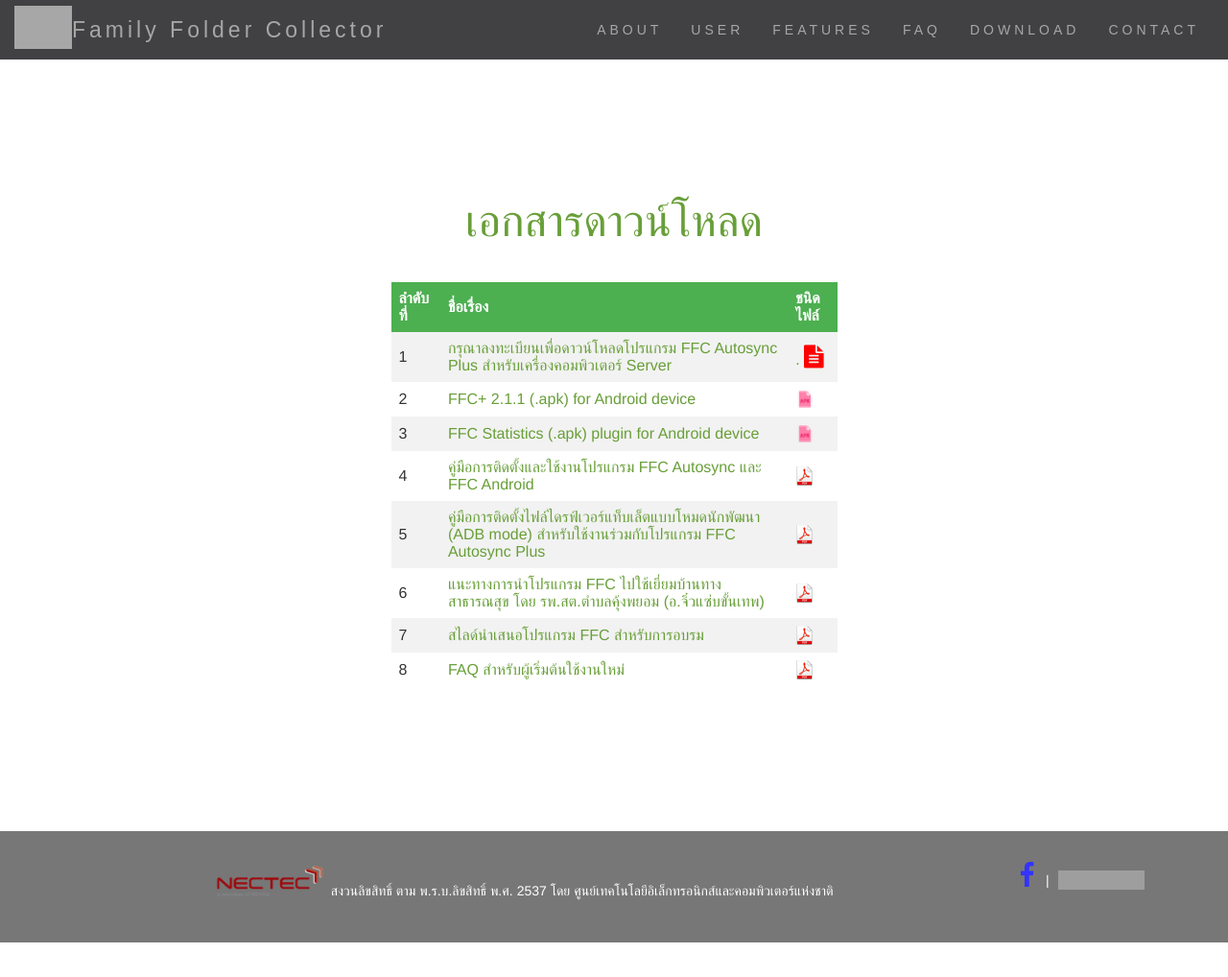
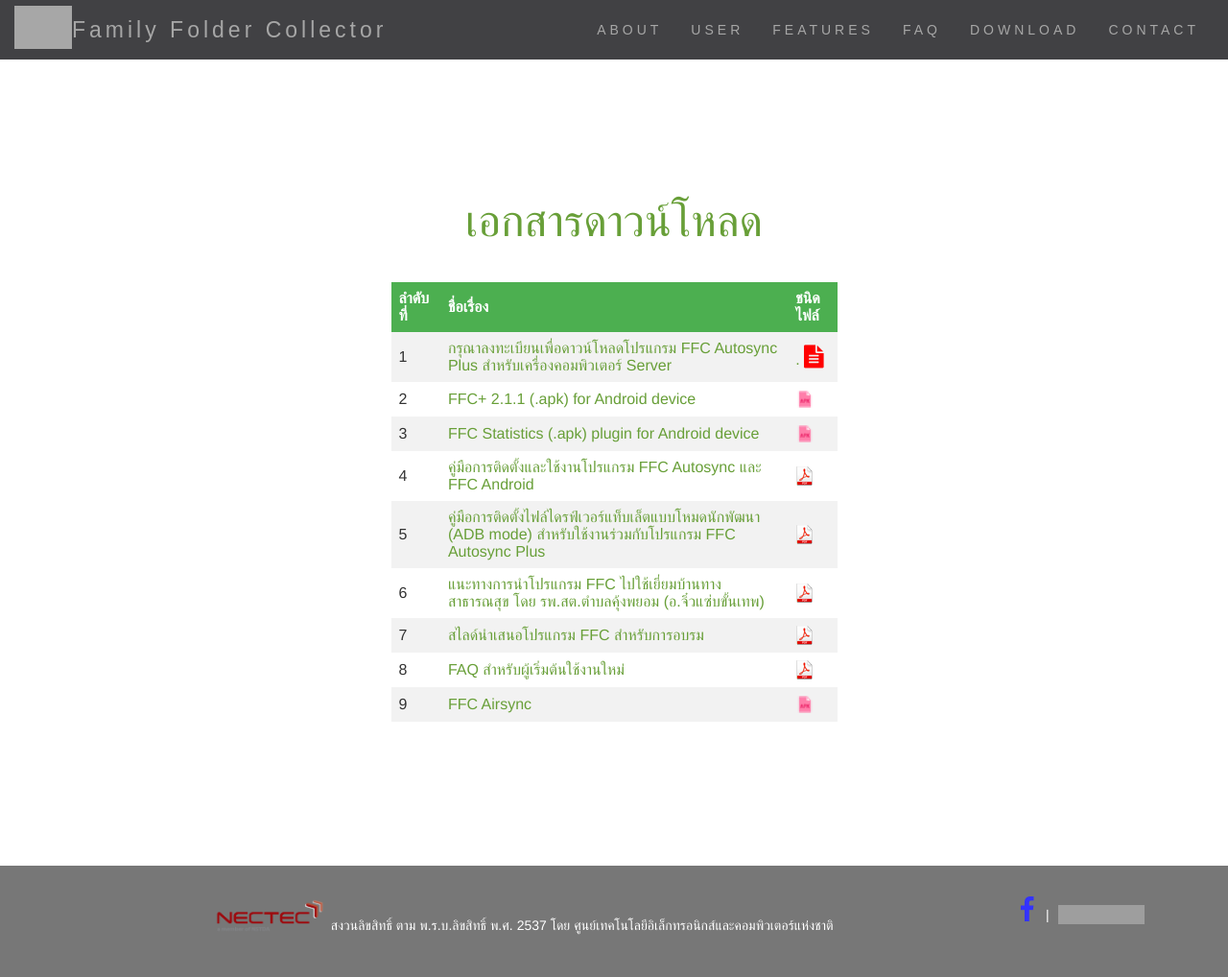
Before and after one commit to tawatchai18/tawatchai18.github.io, a Jekyll site: the page built from download-ffc.html, in a window 1280 px wide and 1018 px high. Shown: the whole window at 96% size. Built offline with Jekyll 4.4.1, drawn with Linux system fonts in a browser that asks for light colours; nearby versions of some CDN libraries; comment, search, counter and statistics services are not loaded; grey boxes are pictures that could not be loaded.

Commit message:
Update download-ffc.html

```diff
--- a/download-ffc.html
+++ b/download-ffc.html
@@ -109,6 +109,15 @@
     </td>
       </tr>
 
+    <tr>
+    <td>9</td>
+    <td>
+      <a href="https://github.com/ffc-nectec/airsync-launcher/releases">FFC Airsync</a></td>
+      <td>
+      <img src="/img/apk.png" alt="FFC.com">
+    </td>
+      </tr>
+
 
     </table>
 <div class="center">
```
